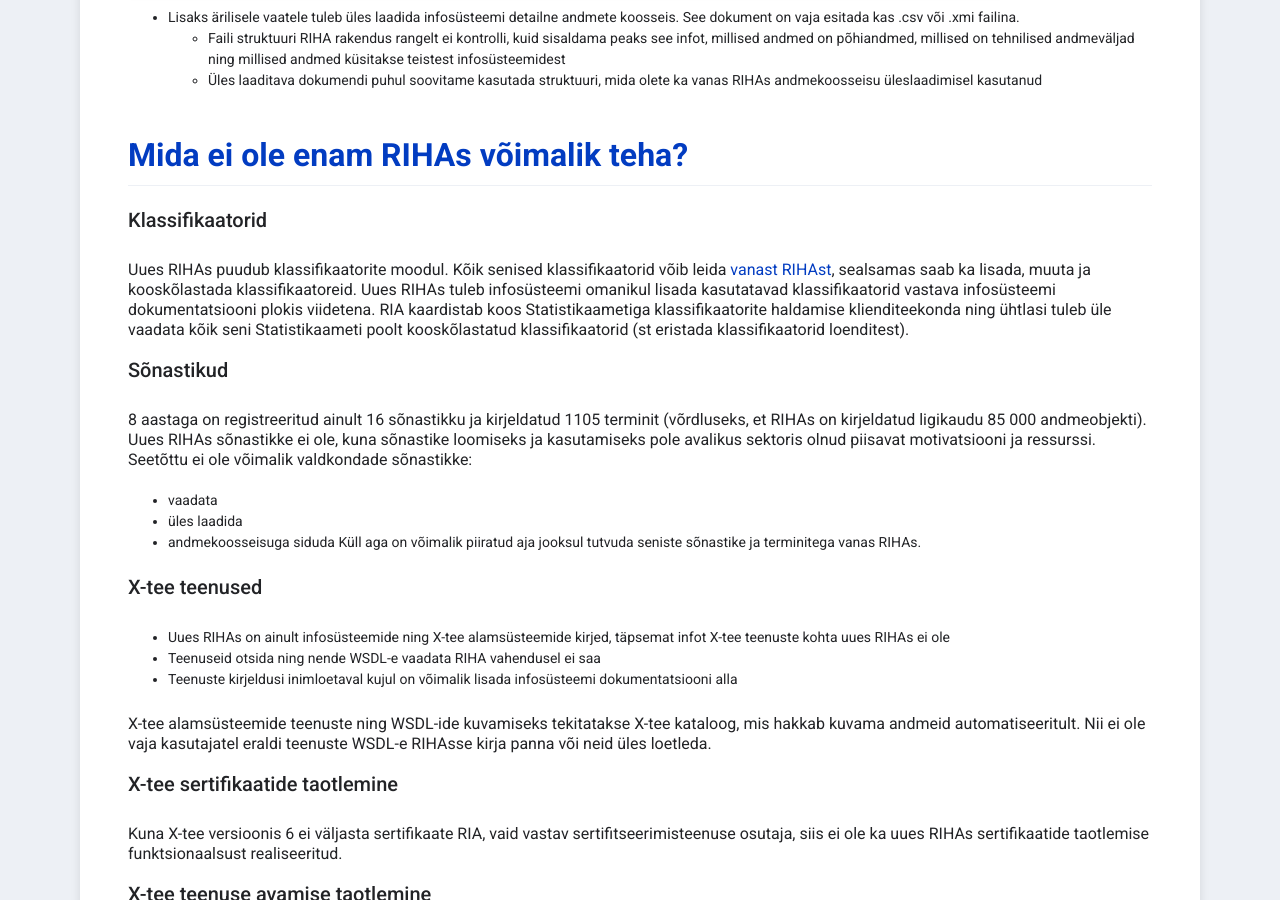
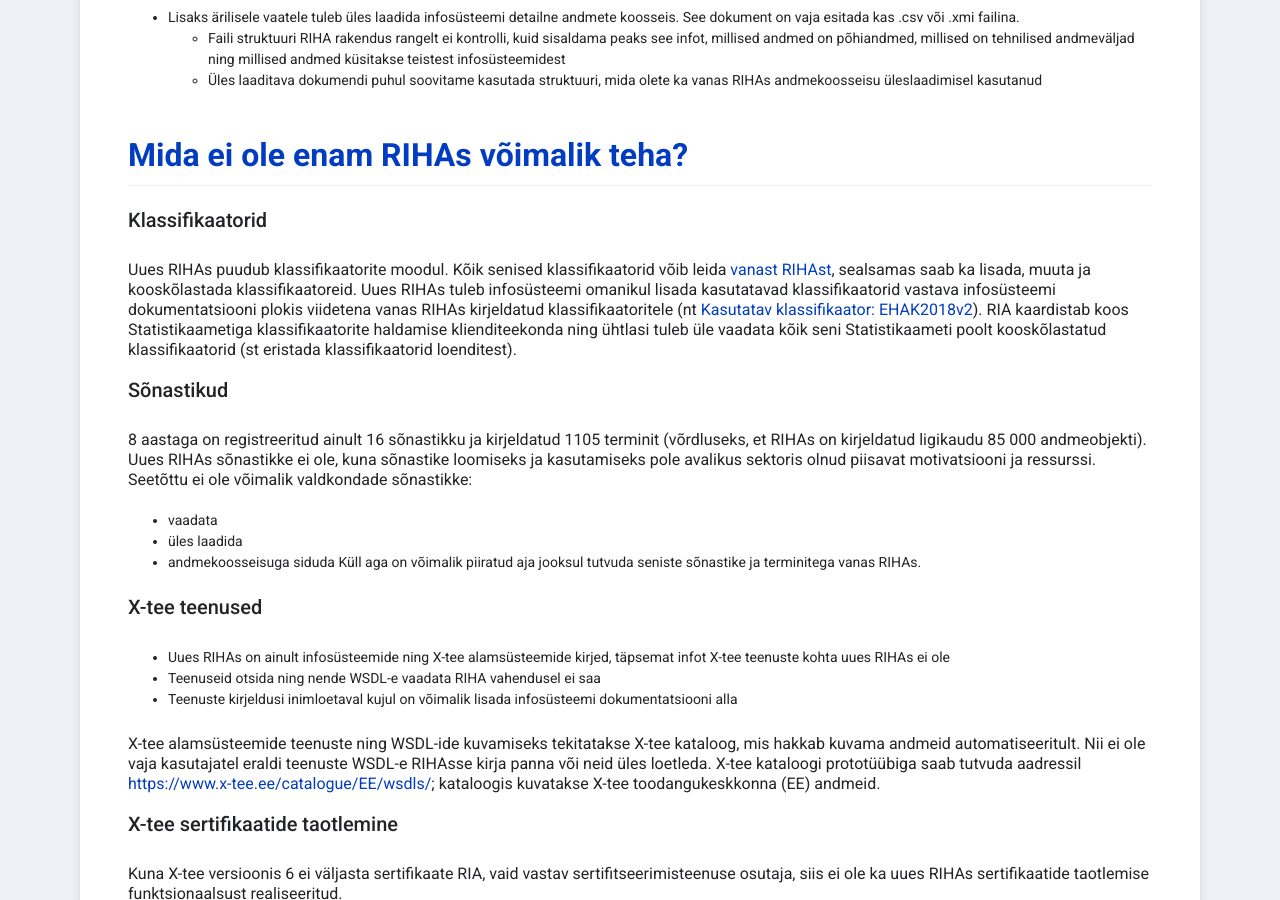
Before and after one commit to e-gov/RIHA-Help, a Jekyll site: the page built from docs/uus-riha.md, in a window 1280 px wide and 900 px high, scrolled down 2072 px. Built offline with Jekyll 4.4.1, drawn with Linux system fonts in a browser that asks for light colours.

Commit message:
Update uus-riha.md
Updated info about classifications, added info about X-Road catalogue

```diff
--- a/docs/uus-riha.md
+++ b/docs/uus-riha.md
@@ -47,7 +47,7 @@ Infosüsteemide staatused ei kajastanud vanas RIHAs väga tihti infosüsteemi re
 
 ### Klassifikaatorid
 
-Uues RIHAs puudub klassifikaatorite moodul. Kõik senised klassifikaatorid võib leida [vanast RIHAst](https://vana.riha.ee), sealsamas saab ka lisada, muuta ja kooskõlastada klassifikaatoreid. Uues RIHAs tuleb infosüsteemi omanikul lisada kasutatavad klassifikaatorid vastava infosüsteemi dokumentatsiooni plokis viidetena. RIA kaardistab koos Statistikaametiga klassifikaatorite haldamise klienditeekonda ning ühtlasi tuleb üle vaadata kõik seni Statistikaameti poolt kooskõlastatud klassifikaatorid (st eristada klassifikaatorid loenditest).
+Uues RIHAs puudub klassifikaatorite moodul. Kõik senised klassifikaatorid võib leida [vanast RIHAst](https://vana.riha.ee), sealsamas saab ka lisada, muuta ja kooskõlastada klassifikaatoreid. Uues RIHAs tuleb infosüsteemi omanikul lisada kasutatavad klassifikaatorid vastava infosüsteemi dokumentatsiooni plokis viidetena vanas RIHAs kirjeldatud klassifikaatoritele (nt [Kasutatav klassifikaator: EHAK2018v2](https://vana.riha.ee/riha/main/kla/eesti_haldus-_ja_asustusjaotuse_klassifikaator_2018v1_ver20)). RIA kaardistab koos Statistikaametiga klassifikaatorite haldamise klienditeekonda ning ühtlasi tuleb üle vaadata kõik seni Statistikaameti poolt kooskõlastatud klassifikaatorid (st eristada klassifikaatorid loenditest).
 
 ### Sõnastikud
 
@@ -63,7 +63,7 @@ Küll aga on võimalik piiratud aja jooksul tutvuda seniste sõnastike ja termin
 - Teenuseid otsida ning nende WSDL-e vaadata RIHA vahendusel ei saa
 - Teenuste kirjeldusi inimloetaval kujul on võimalik lisada infosüsteemi dokumentatsiooni alla
 
-X-tee alamsüsteemide teenuste ning WSDL-ide kuvamiseks tekitatakse X-tee kataloog, mis hakkab kuvama andmeid automatiseeritult. Nii ei ole vaja kasutajatel eraldi teenuste WSDL-e RIHAsse kirja panna või neid üles loetleda.
+X-tee alamsüsteemide teenuste ning WSDL-ide kuvamiseks tekitatakse X-tee kataloog, mis hakkab kuvama andmeid automatiseeritult. Nii ei ole vaja kasutajatel eraldi teenuste WSDL-e RIHAsse kirja panna või neid üles loetleda. X-tee kataloogi prototüübiga saab tutvuda aadressil [https://www.x-tee.ee/catalogue/EE/wsdls/](https://www.x-tee.ee/catalogue/EE/wsdls/); kataloogis kuvatakse X-tee toodangukeskkonna (EE) andmeid.
 
 ### X-tee sertifikaatide taotlemine
 
```
